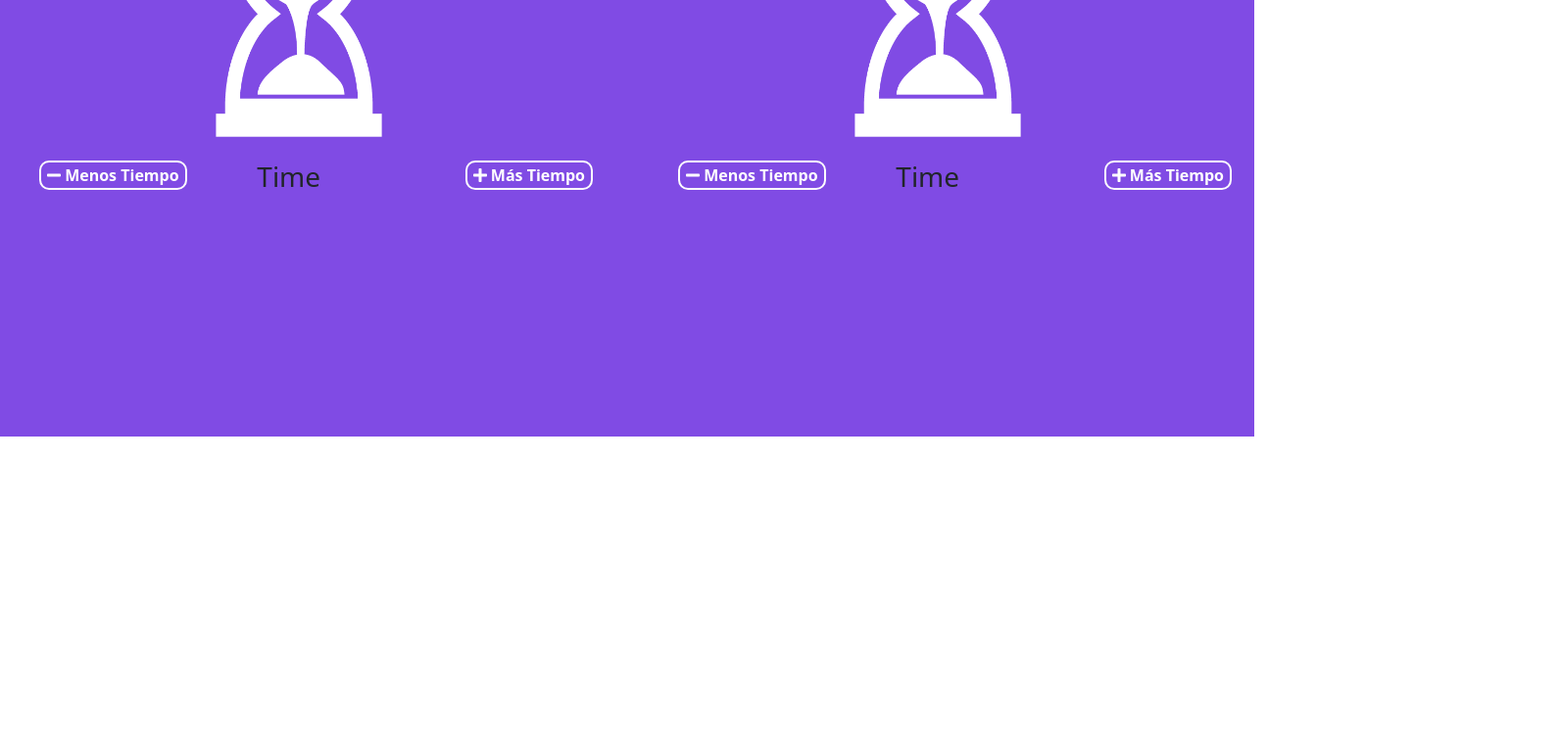
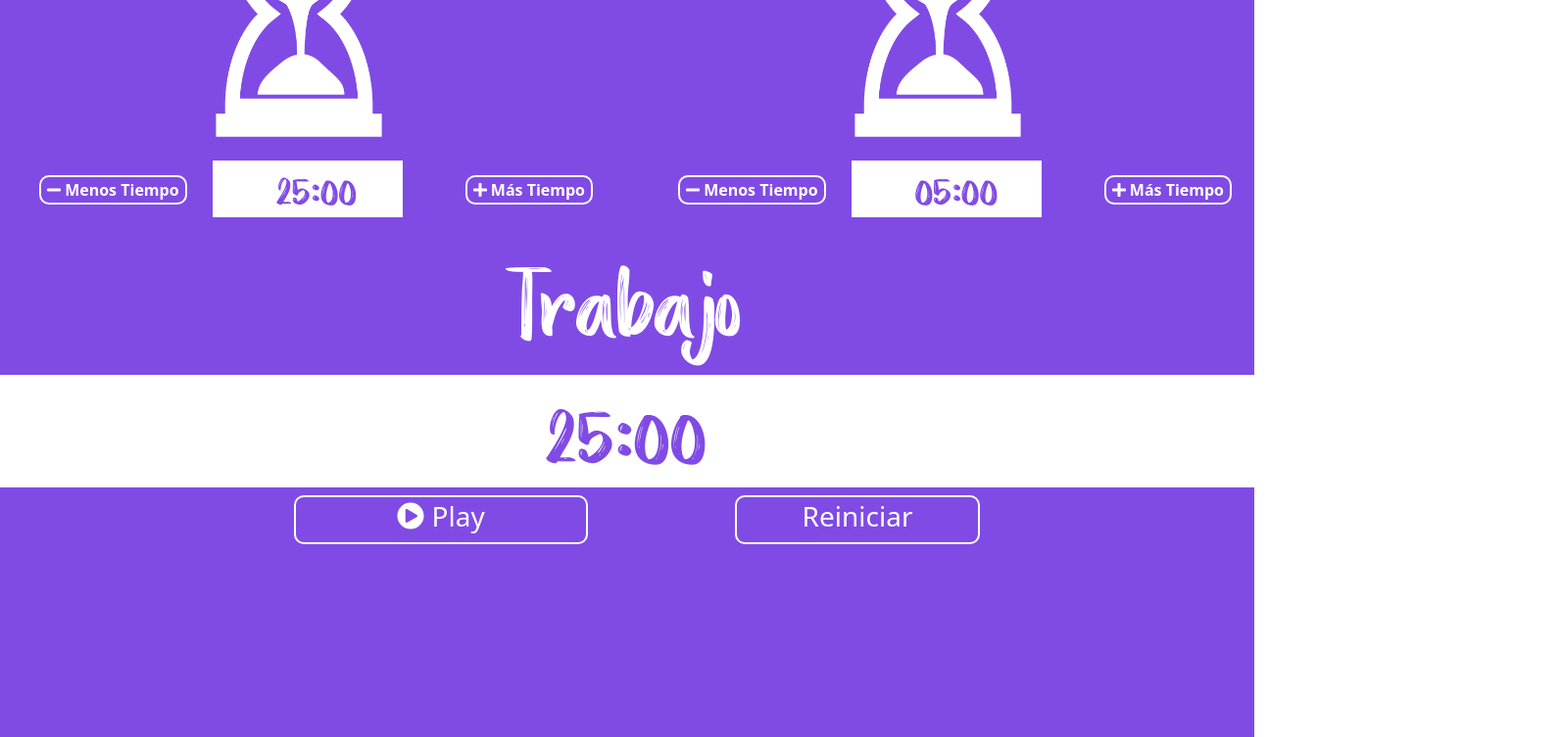
Before and after one commit to mhsantosp/ProcrastinApp, a React (Create React App) app: page /TecnicaPomodoro in a window 1280 px wide. Shown: the part 354-1107 px from the top of the page at 98% size, 1592 px wide, since content can reach past the window. Before the commit the page ends 800 px from the top, so only its background shows below. Built offline with nearby package versions, Linux system fonts and the light colour scheme.

Commit message:
Sección Técnica Pomodoro ya es funcional

```diff
--- a/src/components/contents/sass/secTecPomodoro.scss
+++ b/src/components/contents/sass/secTecPomodoro.scss
@@ -1,7 +1,7 @@
 .secPomodoro{
     background-color: $fondoDark;
     width: 100%;
-    height: 100vh;
+    height: 160vh;
     .titlePomodoro{
         color: white;
         font-family: LoveStory;
@@ -27,11 +27,12 @@
 
 .btn-time{
     border: 2px solid white;
+    background-color: $fondoDark;
     font-weight: bold;
     border-radius: 10px;
     color: white;
-    background-color: $fondoDark;
     margin-left: 40px;
+    margin-top: 15px;
 }
 
 .btn-time:hover{
@@ -41,5 +42,61 @@
 }
 
 .time{
-    margin-left: 45px;
+    padding-left: 65px;
+    background-color: white;
+    color: $fondoDark;
+    font-family: LoveStory;
+    font-size: 3em;
 }
+
+.textState{
+    text-align: center;
+    color: white;
+    font-family: LoveStory;
+    margin-top: 30px;
+    font-size: 6em;
+}
+
+.time2{
+    background-color: white;
+    color: $fondoDark;
+    font-family: LoveStory;
+    font-size: 6em;
+    text-align: center;
+
+}
+
+.buttonsTime{
+    margin-left: 300px;
+}
+
+.btnPlay{
+    border: 2px solid white;
+    color: white;
+    background-color: $fondoDark;
+    border-radius: 10px;
+    width: 300px;
+    height: 50px;
+}
+
+.btnReset{
+    border: 2px solid white;
+    color: white;
+    background-color: $fondoDark;
+    border-radius: 10px;
+    width: 250px;
+    height: 50px;
+    margin-left: 150px;
+}
+
+.btnPlay:hover{
+    background-color: white;
+    color: $fondoDark;
+    border: 2px solid $fondoDark;
+}
+
+.btnReset:hover{
+    background-color: white;
+    color: $fondoDark;
+    border: 2px solid $fondoDark;
+}
--- a/src/components/contents/sectionTecPomodoro/BreakTime.jsx
+++ b/src/components/contents/sectionTecPomodoro/BreakTime.jsx
@@ -3,22 +3,24 @@ import {FontAwesomeIcon} from '@fortawesome/react-fontawesome'
 import {faPlus, faMinus} from '@fortawesome/free-solid-svg-icons';
 import ImgRelojArena from '../../images/reloj-de-arena.png'
 
-export default function BreakTime(){
+export default function BreakTime({title, changeTime, type, time, formatTime}){
     return(
         <div>
             <div>
-                <h2 className="titleWorkTime">Tiempo de Descanso</h2>
+                <h2 className="titleWorkTime">{title}</h2>
                 <img className="imgreloj" src={ImgRelojArena} alt="Reloj de Arena"/>
             </div>
             <div className="row mt-4">
                 <div className="col-4">
-                  <button className="btn-time"><FontAwesomeIcon icon={faMinus}/> Menos Tiempo</button>
+                  <button className="btn-time"
+                  onClick={() => changeTime(-60, type)}><FontAwesomeIcon icon={faMinus}/> Menos Tiempo</button>
                 </div>
                 <div className="col-4">
-                   <h3 className="time">Time</h3>
+                   <h3 className="time">{formatTime(time)}</h3>
                 </div>
                 <div className="col-4">
-                  <button className="btn-time"><FontAwesomeIcon icon={faPlus}/> Más Tiempo</button>
+                  <button className="btn-time"
+                  onClick={() => changeTime(60, type)}><FontAwesomeIcon icon={faPlus}/> Más Tiempo</button>
                 </div>
             </div>
         </div>
--- a/src/components/contents/sectionTecPomodoro/Chronometer.jsx
+++ /dev/null
@@ -1,11 +0,0 @@
-import React from 'react'
-import {FontAwesomeIcon} from '@fortawesome/react-fontawesome'
-import {faEdit, faTrashAlt} from '@fortawesome/free-solid-svg-icons';
-
-export default function WorkTime(){
-    return(
-        <div>
-
-        </div>
-    )
-}
--- a/src/components/contents/sectionTecPomodoro/SectionTecPomodoro.jsx
+++ b/src/components/contents/sectionTecPomodoro/SectionTecPomodoro.jsx
@@ -1,25 +1,143 @@
-import React from 'react'
+import React, { useState } from 'react'
 import BreakTime from './BreakTime'
 import WorkTime from './WorkTime'
 import AlarmMessage from './AlarmMessage'
-import Chronometer from './Chronometer'
+import { FontAwesomeIcon } from '@fortawesome/react-fontawesome'
+import { faPlayCircle, faPauseCircle } from '@fortawesome/free-solid-svg-icons';
 
-export default function SectionTecPomodoro(props){
-    return(
+export default function SectionTecPomodoro(props) {
+
+    const [displayTime, setDisplayTime] = useState(25 * 60);
+    const [breakTime, setBreakTime] = useState(5 * 60);
+    const [workTime, setWorkTime] = useState(25 * 60);
+    const [timerOn, setTimerOn] = useState(false);
+    const [onBreak, setOnBreak] = useState(false);
+    const [breakAudio, setBreakAudio] = React.useState(new Audio('./breakAlarm.mp3'))
+
+    const playBreakSound = () => {
+        breakAudio.currentTime = 0;
+        breakAudio.play();
+    }
+
+    const formatTime = (time) => {
+
+        let minutes = Math.floor(time / 60);
+        let seconds = time % 60;
+        return (
+            (minutes < 10 ? "0" + minutes : minutes) +
+            ":" +
+            (seconds < 10 ? "0" + seconds : seconds)
+        );
+    }
+
+    const changeTime = (amount, type) => {
+        if (type == "Descanso") {
+            if (breakTime <= 60 && amount < 0) {
+                return;
+            }
+            setBreakTime((prev) => prev + amount);
+        } else {
+            if (workTime <= 60 && amount < 0) {
+                return;
+            }
+            setWorkTime((prev) => prev + amount);
+            if (!timerOn) {
+                setDisplayTime(workTime + amount);
+            }
+        }
+    }
+
+    const controlTime = () => {
+
+        let second = 1000;
+        let date = new Date().getTime();
+        let nextDate = new Date().getTime() + second;
+        let onBreakVariable = onBreak;
+
+        if (!timerOn) {
+            let interval = setInterval(() => {
+
+                date = new Date().getTime();
+                if (date > nextDate) {
+                    setDisplayTime(prev => {
+                        if (prev <= 0 && !onBreakVariable) {
+                            playBreakSound();
+                            onBreakVariable = true;
+                            setOnBreak(true);
+                            return breakTime;
+                        } else if (prev <= 0 && onBreakVariable) {
+                            playBreakSound();
+                            onBreakVariable = false;
+                            setOnBreak(false);
+                            return workTime;
+                        }
+                        return prev - 1;
+                    })
+
+                    nextDate += second;
+                }
+
+            }, 30);
+            localStorage.clear();
+            localStorage.setItem('interval-id', interval);
+        }
+
+        if (timerOn) {
+            clearInterval(localStorage.getItem('interval-id'));
+        }
+        setTimerOn(!timerOn)
+    }
+    const resetTime = () => {
+        setDisplayTime(25 * 60);
+        setBreakTime(5 * 60);
+        setWorkTime(25 * 60)
+    }
+
+
+    return (
         <section className="secPomodoro">
             <h1 className="titlePomodoro pt-4">Técnica Pomodoro</h1>
             <div className="row mt-5">
                 <div className="col-6 ml-5">
-                    <WorkTime/>
+                    <WorkTime
+                        title={"Tiempo de Trabajo"}
+                        changeTime={changeTime}
+                        type={"Trabajo"}
+                        time={workTime}
+                        formatTime={formatTime} />
                 </div>
                 <div className="col-6">
-                    <BreakTime />
+                    <BreakTime
+                        title={"Tiempo de Descanso"}
+                        changeTime={changeTime}
+                        type={"Descanso"}
+                        time={breakTime}
+                        formatTime={formatTime} />
                 </div>
 
             </div>
             <div>
-                <Chronometer/>
-                <AlarmMessage/>
+                <div className="col">
+                    <h3 className="textState">{onBreak ? "Descanso" : "Trabajo"}</h3>
+                    <h1 className="time2">{formatTime(displayTime)}</h1>
+                </div>
+
+                <div className="row">
+                    <div className="col-12 buttonsTime">
+                        <button className="btnPlay" onClick={controlTime}>
+                            {timerOn ? (
+                                <h3><FontAwesomeIcon icon={faPauseCircle} /> Pausar</h3>
+                            ) : (
+                                    <h3><FontAwesomeIcon icon={faPlayCircle} /> Play</h3>
+                                )}
+                        </button>
+                        <button className="btnReset" onClick={resetTime}>
+                            <h3>Reiniciar</h3>
+                        </button>
+                    </div>
+
+                </div>
+                <AlarmMessage />
             </div>
         </section>
     )
--- a/src/components/contents/sectionTecPomodoro/WorkTime.jsx
+++ b/src/components/contents/sectionTecPomodoro/WorkTime.jsx
@@ -3,22 +3,24 @@ import {FontAwesomeIcon} from '@fortawesome/react-fontawesome'
 import {faPlus, faMinus} from '@fortawesome/free-solid-svg-icons';
 import ImgRelojArena from '../../images/reloj-de-arena.png'
 
-export default function WorkTime(){
+export default function WorkTime({title, changeTime, type, time, formatTime}){
     return(
         <div>
             <div>
-                <h2 className="titleWorkTime">Tiempo de Trabajo</h2>
+                <h2 className="titleWorkTime">{title}</h2>
                 <img className="imgreloj" src={ImgRelojArena} alt="Reloj de Arena"/>
             </div>
             <div className="row mt-4">
                 <div className="col-4">
-                  <button className="btn-time"><FontAwesomeIcon icon={faMinus}/> Menos Tiempo</button>
+                  <button className="btn-time"
+                  onClick={() => changeTime(-60, type)}><FontAwesomeIcon icon={faMinus}/> Menos Tiempo</button>
                 </div>
                 <div className="col-4">
-                   <h3 className="time">Time</h3>
+                   <h3 className="time">{formatTime(time)}</h3>
                 </div>
                 <div className="col-4">
-                  <button className="btn-time"><FontAwesomeIcon icon={faPlus}/> Más Tiempo</button>
+                  <button className="btn-time"
+                  onClick={() => changeTime(60, type)}><FontAwesomeIcon icon={faPlus}/> Más Tiempo</button>
                 </div>
             </div>
         </div>
```
Also changed, not shown: 1 other file (tests, documents, lock files or other folders).
